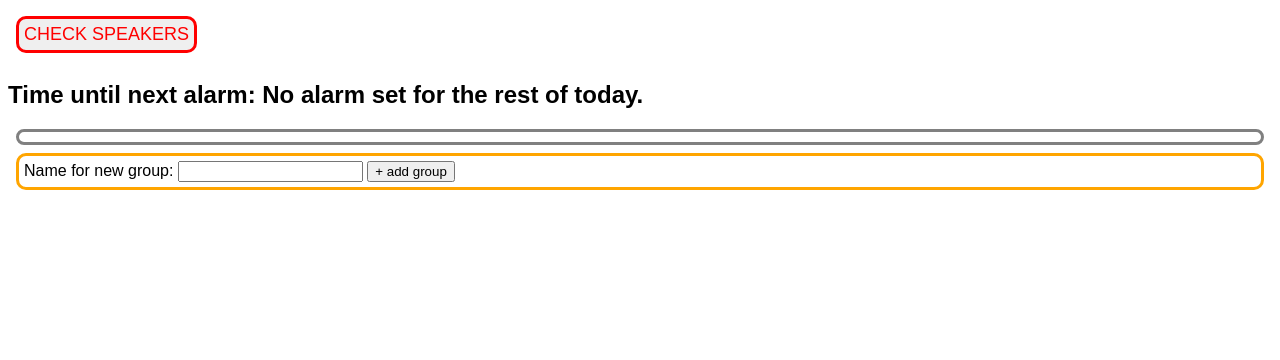
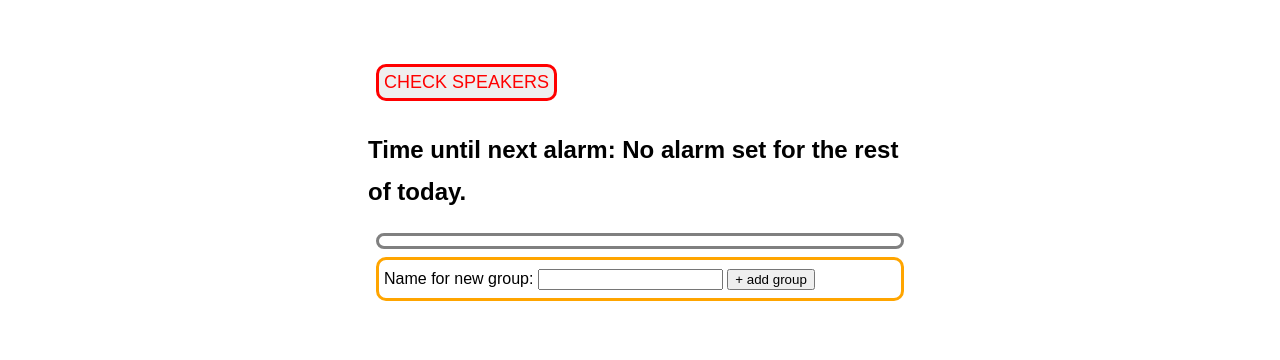
Before and after one commit to stuart-rickard/alarm-thor-xp, a plain HTML site: page index.html in a window 1280 px wide. Drawn offline with Linux system fonts and the light colour scheme.

Commit message:
fix bug showing negative time and update css

```diff
--- a/css/style.css
+++ b/css/style.css
@@ -1,3 +1,30 @@
+html,
+body,
+div,
+h1,
+h2,
+h3,
+h4,
+h5,
+h6,
+p,
+a {
+  border: 0;
+  -ms-text-size-adjust: 100%;
+  -moz-text-size-adjust: 100%;
+  -webkit-text-size-adjust: 100%;
+  text-size-adjust: 100%;
+  vertical-align: baseline;
+}
+
+html {
+  max-width: 70ch;
+  padding: 3em 1em;
+  margin: auto;
+  line-height: 1.75;
+  font-size: 1.5em;
+}
+
 body {
   font-family: Sans-serif;
 }
@@ -92,3 +119,9 @@ button {
   font-size: medium;
   color: black;
 }
+
+@media only screen and (min-width: 600px) {
+  html {
+    font-size: 1em;
+  }
+}
--- a/js/script.js
+++ b/js/script.js
@@ -227,7 +227,10 @@ function checkAlarmTimes() {
     }
   }
   // update the countdown timer
-  settings.timeToNextAlarm = createTimeToNextAlarmString(dN, alarmToTest);
+  settings.timeToNextAlarm = createTimeToNextAlarmString(
+    dN,
+    settings.timeOfNextAlarmToday
+  );
   countdownEl.innerText = "Time until next alarm: " + settings.timeToNextAlarm;
 }
 
```
Also changed, not shown: notes.txt (deleted).
